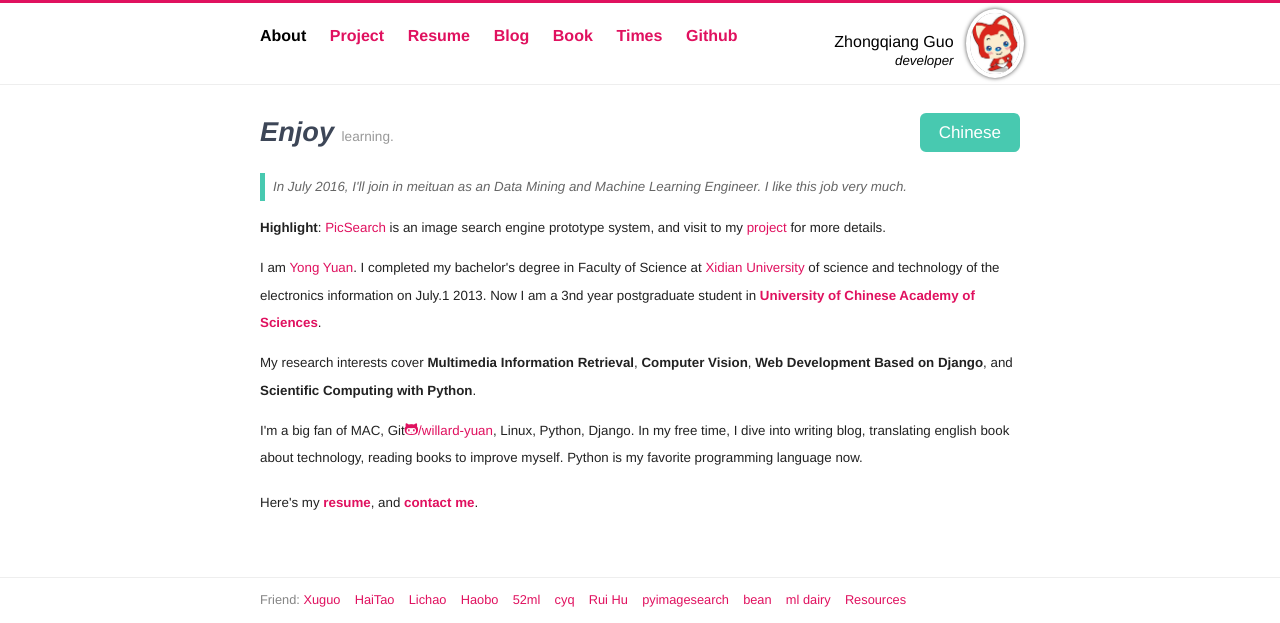
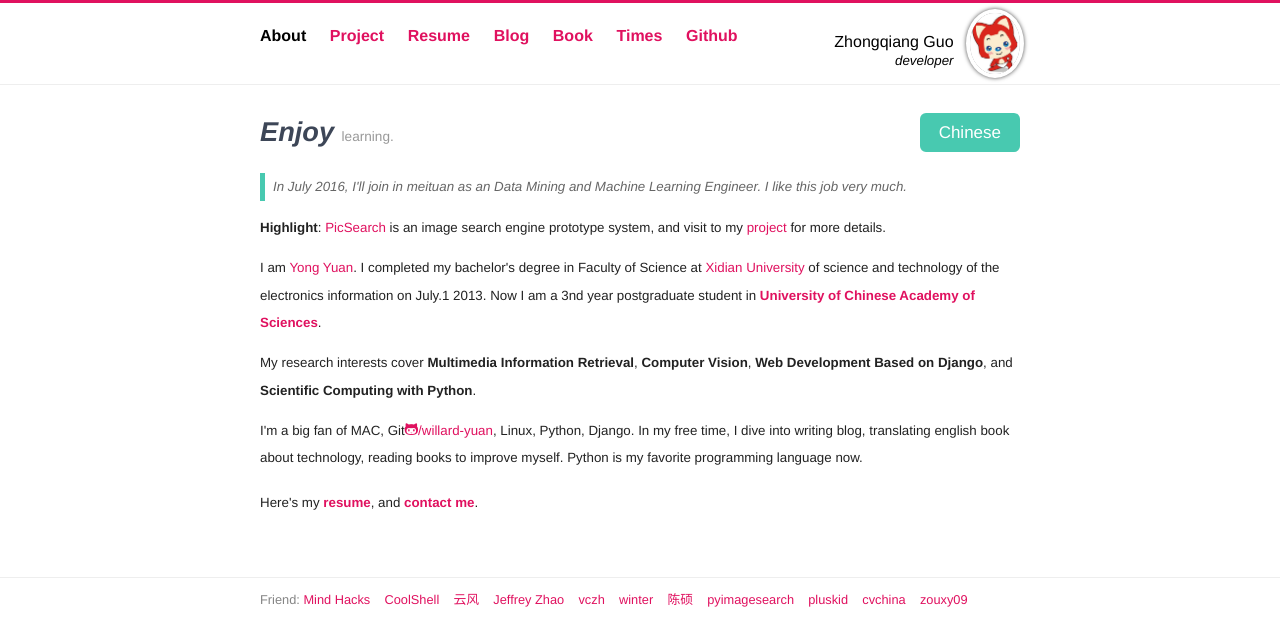
Before and after one commit to Zhongqiang-Guo/zhongqiang-guo.github.io, a Jekyll site: the page built from index.html, in a window 1280 px wide. Shown: the top 623 px of the page. Built offline with Jekyll 4.4.1, drawn with Linux system fonts in a browser that asks for light colours; nearby versions of some CDN libraries; Markdown is read by kramdown in place of the engine named in the settings; some of the changed text lies outside the part shown.

Commit message:
change blog configuration files

```diff
--- a/_layouts/default.html
+++ b/_layouts/default.html
@@ -127,11 +127,11 @@
   <div  style="border-bottom: 1px solid #eee"></div>
     <footer>
     <p class="linkings">
-        Friend: <a href="http://peqiu.com/">Xuguo</a>&nbsp&nbsp&nbsp&nbsp<a href="http://jasonmpe.github.io/">HaiTao</a>&nbsp&nbsp&nbsp&nbsp<a href="http://raphael-mou.github.io/">Lichao</a>&nbsp&nbsp&nbsp&nbsp<a href="http://haobo-lv.github.io/">Haobo</a>&nbsp&nbsp&nbsp&nbsp<a href="http://www.52ml.net/">52ml</a>&nbsp&nbsp&nbsp&nbsp<a href="http://caoyaqiang.com/">cyq</a>&nbsp&nbsp&nbsp&nbsp<a href="http://personal.ee.surrey.ac.uk/Personal/R.Hu/">Rui Hu</a>&nbsp&nbsp&nbsp&nbsp<a href="http://www.pyimagesearch.com/">pyimagesearch</a>&nbsp&nbsp&nbsp&nbsp<a href="http://bean.logdown.com/">bean</a>&nbsp&nbsp&nbsp&nbsp<a href="http://ml.memect.com/">ml dairy</a>&nbsp&nbsp&nbsp&nbsp<a href="http://rogerioferis.com/VisualRecognitionAndSearch2014/Resources.html/">Resources</a>
+        Friend: <a href="http://mindhacks.cn/">Mind Hacks</a>&nbsp&nbsp&nbsp&nbsp<a href="http://coolshell.cn/">CoolShell</a>&nbsp&nbsp&nbsp&nbsp<a href="http://blog.codingnow.com/">云风</a>&nbsp&nbsp&nbsp&nbsp<a href="http://coolshell.cn/">Jeffrey Zhao</a>&nbsp&nbsp&nbsp&nbsp<a href="http://www.cppblog.com/vczh/">vczh</a>&nbsp&nbsp&nbsp&nbsp<a href="http://winter-cn.cnblogs.com/">winter</a>&nbsp&nbsp&nbsp&nbsp<a href="http://www.cppblog.com/solstice/">陈硕</a>&nbsp&nbsp&nbsp&nbsp<a href="http://www.pyimagesearch.com/">pyimagesearch</a>&nbsp&nbsp&nbsp&nbsp<a href="http://blog.pluskid.org/">pluskid</a>&nbsp&nbsp&nbsp&nbsp<a href="http://www.cvchina.net/">cvchina</a>&nbsp&nbsp&nbsp&nbsp<a href="http://blog.csdn.net/zouxy09">zouxy09</a>
     </p>
-    <!--<p class="linkings">
+    <p class="linkings">
         Database: <a href="http://horatio.cs.nyu.edu/mit/tiny/data/index.html">Tiny</a>&nbsp&nbsp&nbsp&nbsp<a href="http://www.vision.caltech.edu/Image_Datasets/Caltech256/">Caltech256</a>&nbsp&nbsp&nbsp&nbsp<a href="http://press.liacs.nl/mirflickr/">MIRFLICKR-1M</a>&nbsp&nbsp&nbsp&nbsp<a href="http://cs.joensuu.fi/sipu/datasets/">Clustering datasets</a>&nbsp&nbsp&nbsp&nbsp<a href="http://www.vis.uky.edu/~stewe/ukbench/">Ukbench</a>&nbsp&nbsp&nbsp&nbsp<a href="http://www.imageclef.org/">ImageCLEF</a>&nbsp&nbsp&nbsp&nbsp<a href="http://lear.inrialpes.fr/~jegou/data.php#holidays/">INRIA</a>
-    </p>-->
+    </p>
     <p class="linkings">
         Utils: <a href="http://rogerioferis.com/VisualRecognitionAndSearch2014/Resources.html">rogerioferis</a>&nbsp&nbsp&nbsp&nbsp<a href="http://caffe.berkeleyvision.org/">Caffe</a>&nbsp&nbsp&nbsp&nbsp<a href="http://scikit-learn.org/stable/index.html">scikit-learn</a>&nbsp&nbsp&nbsp&nbsp<a href="http://www.astroml.org/index.html">AstroML</a></a>&nbsp&nbsp&nbsp&nbsp<a href="http://scikit-image.org/">scikit-image</a></a>&nbsp&nbsp&nbsp&nbsp<a href="http://gitxiv.com/">GitXiv</a>
     </p>
```
Also changed, not shown: other parts of _layouts/default.html (+1 -1 lines).
